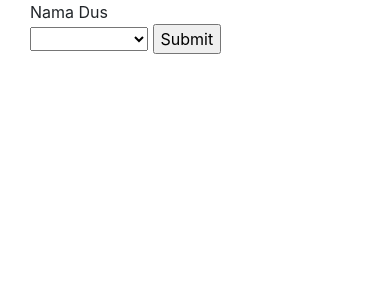
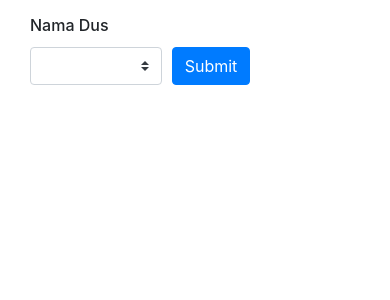
Before and after one commit to afadhitya/bfj-code-gen-dev, a PHP site: page /data-buku.php in a window 390 px wide. Shown: the part 56-356 px from the top of the page. Run offline with PHP 8.4, Linux system fonts and the light colour scheme; data comes from the database, SQL or seed files in the repository.

Commit message:
Add lot functionality

```diff
--- a/data-buku.php
+++ b/data-buku.php
@@ -44,11 +44,14 @@
 			<!-- -------------------- -->
 	</div>
 
-	<div class="container">
-	  <div class="col-sm-12">
-		Nama Dus
+	<div class="container" style="margin-top:1rem;">
+	  <div class="col-sm-12" >
+		<h6>Nama Dus</h6>
+		<div style="margin-bottom:1rem;">
 			<form action="data-buku.php" method="get">
-			<select name="dusParam">
+				<div class="form-row align-items-center">
+					<div class="col-5 my-1">
+						<select class="custom-select" name="dusParam">
 							<?php foreach ($arr as $obj) {
 
 								$selected = "";
@@ -61,12 +64,28 @@
 							}
 							?>
 						</select>
-			<input type="submit">
+					</div>
+					<div class="col-auto my-1">
+						<button type="submit" class="btn btn-primary">Submit</button>
+					</div>
+
+					<?php
+					if (isset($result->num_rows) > 0) {
+					?>
+					<div class="col-auto my-1">
+						<a class="btn btn-danger" href="delete-dus.php?dusParam=<?php echo $dusParam ?>" role="button">Hapus Data Dus Buku Ini</a>
+					</div>
+					<?php
+					}
+					?>
+				</div>
 			</form>
+		</div>
+
 
 	  	<!-- <input type="text" id="myInput" onkeyup="myFunction()" placeholder="Search for Box"> -->
 		<?php
-			if ($dusParam != null) {
+			if (isset($result->num_rows) > 0) {
 		?>
 	  <table class="table table-bordered table-striped" border="1" id="tableDataBuku">
 	    <thead>
@@ -107,4 +126,9 @@
 		?>
 	</div>
 </body>
+<?php
+if (isset($result->num_rows) > 0) {
+	include 'footer.php';
+}
+?>
 </html>
```
Also changed, not shown: delete-dus.php (added, +18 -0 lines), kategori-buku.php (+13 -12 lines). Lines whose indentation alone changed are shown as unchanged.
